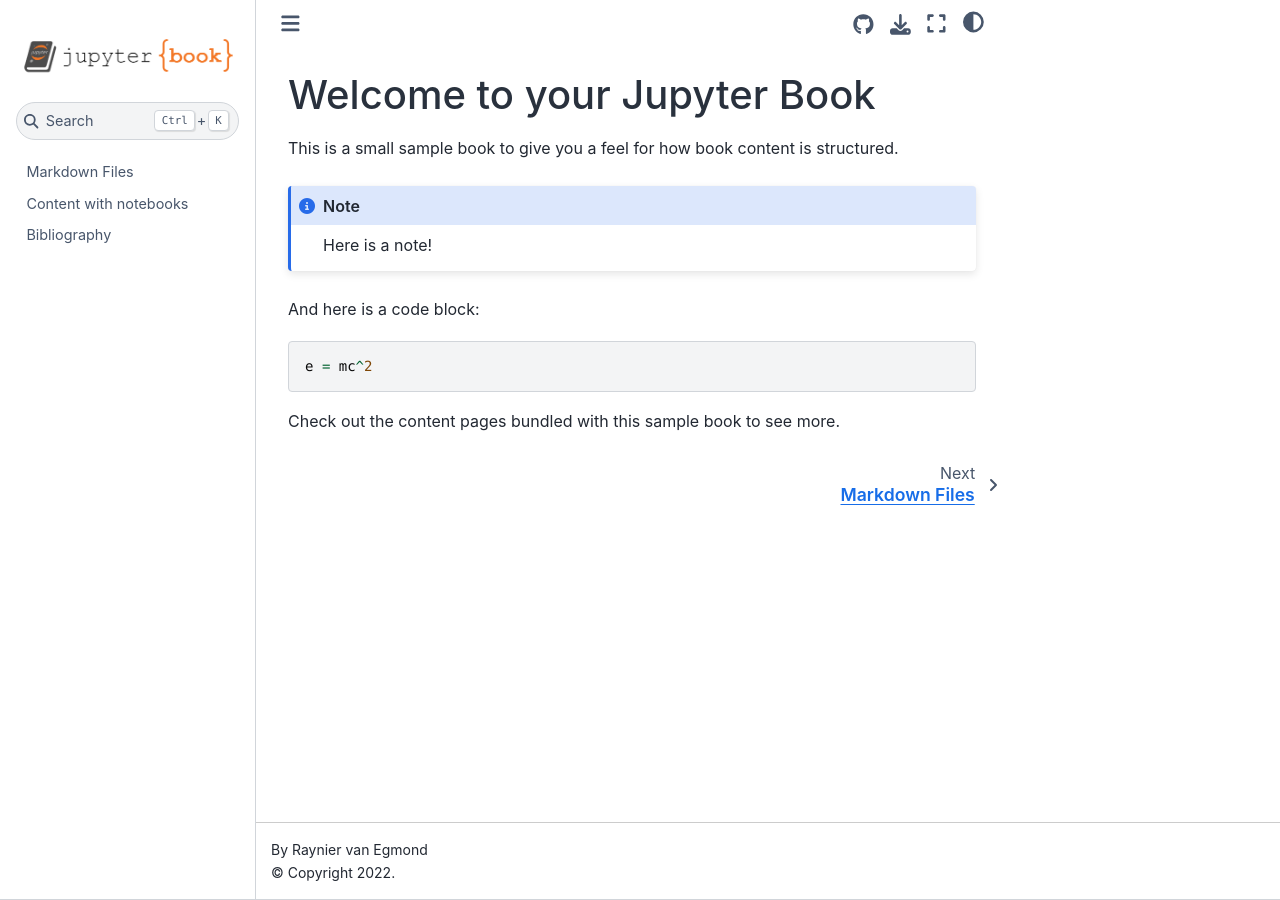
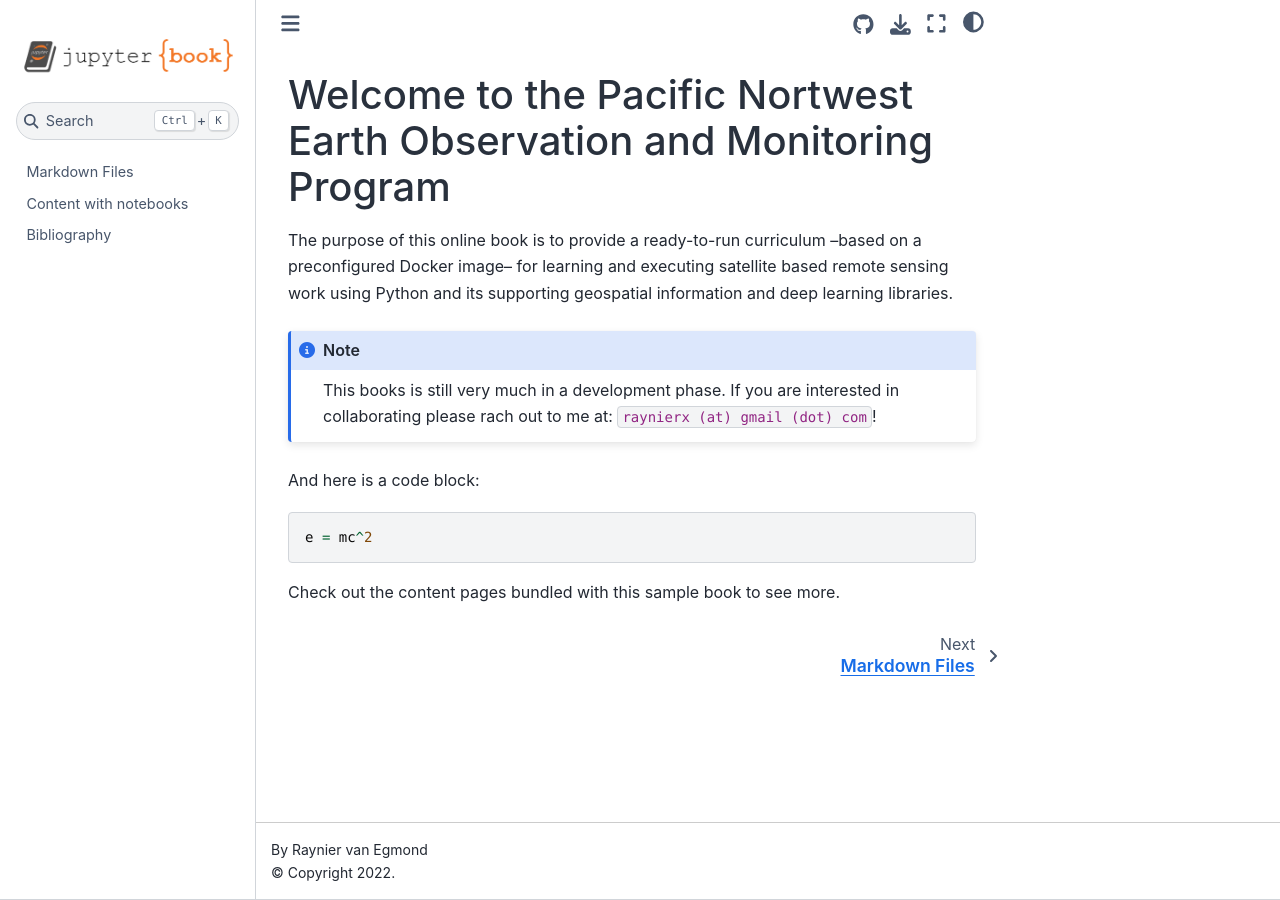
Before and after one commit to rayniervanegmond/pneom-book, a Jupyter Book: the page built from index.md, in a window 1280 px wide. Built offline with Jupyter Book 1.0.4 settings and Sphinx 7.4.7 and the Sphinx Book theme 1.1.4, drawn with Linux system fonts in a browser that asks for light colours.

Commit message:
Quick update to test githb CI/CD pipeline.

```diff
--- a/index.md
+++ b/index.md
@@ -1,10 +1,9 @@
-# Welcome to your Jupyter Book
+# Welcome to the Pacific Nortwest Earth Observation and Monitoring Program
 
-This is a small sample book to give you a feel for how book content is
-structured.
+The purpose of this online book is to provide a ready-to-run curriculum --based on a preconfigured Docker image-- for learning and executing satellite based remote sensing work using Python and its supporting geospatial information and deep learning libraries.
 
 :::{note}
-Here is a note!
+This books is still very much in a development phase. If you are interested in collaborating please rach out to me at: `raynierx (at) gmail (dot) com`!
 :::
 
 And here is a code block:
```
